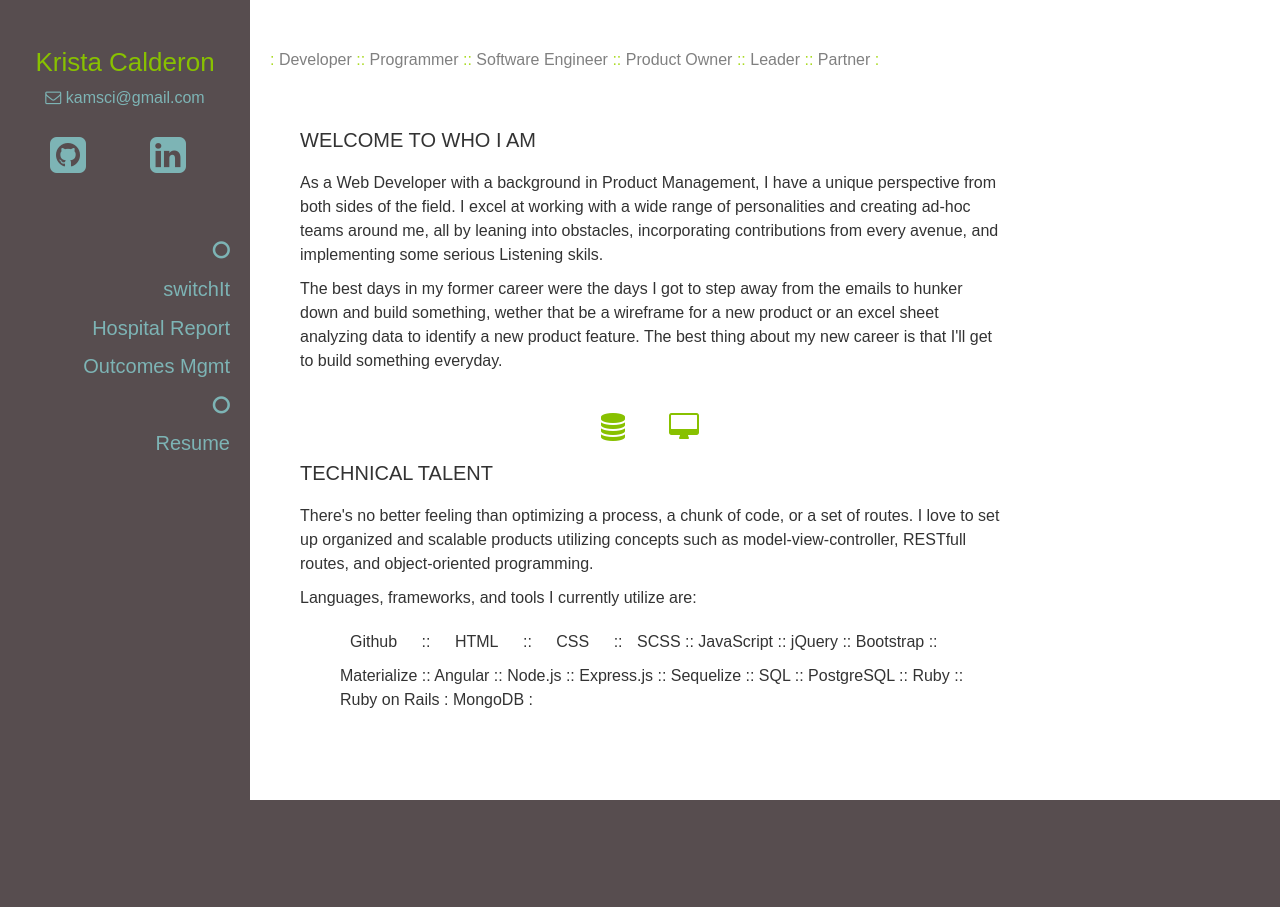
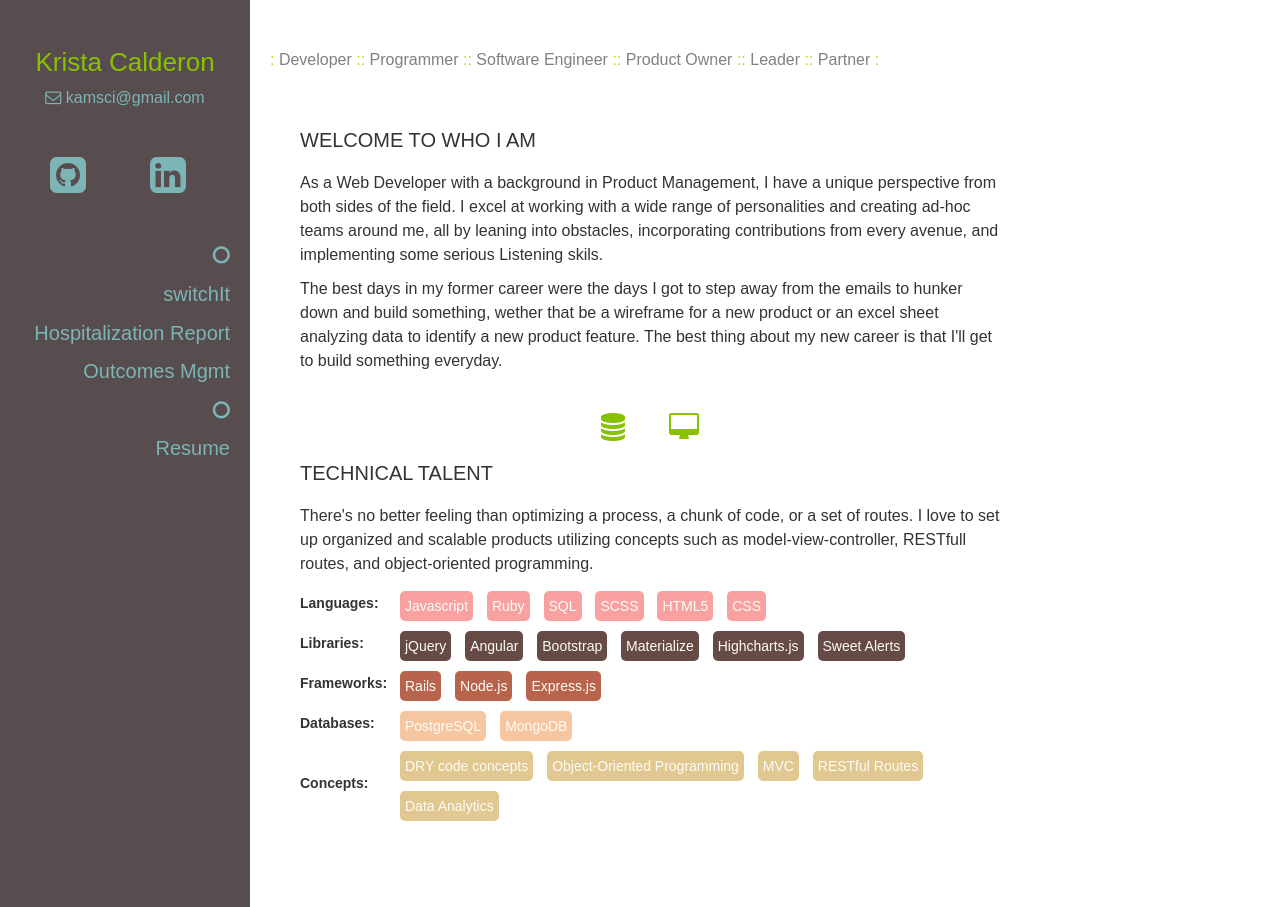
Before and after one commit to kamsci/angular-portfolio-self, a website: page index.html at #/contact in a window 1280 px wide. Before the commit the page ends 800 px from the top, so only its background shows below. Drawn offline with nearby package versions, Linux system fonts and the light colour scheme; some packages are replaced by stand-ins of ours; a web font is replaced by a local one.

Commit message:
updated project links locations

```diff
--- a/css/style.css
+++ b/css/style.css
@@ -68,14 +68,14 @@ body {
 }
 .list {
   text-align: right;
-  margin-top: 50px;
+  margin-top: 35px;
   font-size: 20px;
 }
 .list div {
   padding-top: 10px;
 }
 .contact {
-  margin-bottom: 25px;
+  margin-bottom: 45px;
   text-align: right;
   font-size: 16px;
   text-align: center;
@@ -143,12 +143,11 @@ body {
 .colon {
   color: #ABDB25;
 }
-.tech-list {
-  list-style: none;
-}
-.tech-list li {
+/*.tech-list {
   display: inline-block;
-  margin: 10px 10px;
+}*/
+.tech-label {
+  width: 100px;
 }
 .tech-icons {
   text-align: center;
@@ -200,7 +199,7 @@ body {
   line-height: 24px;
 }
 .sub-content {
-  margin: 45px 30px;
+  margin: 40px 30px;
   max-width: 700px;
 }
 .backlog {
@@ -231,6 +230,9 @@ body {
 }
 .concept {
   background-color: #E0C890;
+}
+.database {
+  background-color: #F6C6A0;
 }
 .image-box {
   background-color: #FFFBF5;
--- a/js/controllers.js
+++ b/js/controllers.js
@@ -9,7 +9,7 @@ appC.controller('SwitchCtrl', ['$scope', function($scope) {
 }]); // end SwitchCtrl
 
 appC.controller('HospCtrl', ['$scope', function($scope) {
-  $scope.hos = "Hospital Readmissions Report";
+  $scope.hos = "Hospitalization Report";
 }]) // end HospCtrl
 
 appC.controller('OutcomesCtrl', ['$scope', function($scope) {
--- a/views/main.html
+++ b/views/main.html
@@ -26,24 +26,65 @@
   <p class="paragraph">There's no better feeling than optimizing a process, a chunk of code, or a set of routes. I love to set up organized and scalable products utilizing concepts such as model-view-controller, RESTfull routes, and object-oriented programming.</p>
 
   <!-- Technologies -->
-  <p class="paragraph">Languages, frameworks, and tools I currently utilize are:</p>
-  <ul class="paragraph tech-list">
-    <li>Github</li>
-    <li>::</li>
-    <li>HTML</li>
-    <li>::</li>
-    <li>CSS</li>
-    <li>::</li>
-    SCSS   ::   JavaScript   :: jQuery   ::   Bootstrap   ::   Materialize   ::  Angular :: Node.js   ::   Express.js   ::   Sequelize   ::   SQL   ::   PostgreSQL   ::  Ruby   ::   Ruby on Rails   :   MongoDB   :
-  </ul>
+  <table tech-table>
+    <tbody>
+    <tr>
+      <td class="tech-label">
+        <label>Languages:</label>
+      </td>
+      <td>
+        <div class="tech lang">Javascript</div>
+        <div class="tech lang">Ruby</div>
+        <div class="tech lang">SQL</div>
+        <div class="tech lang">SCSS</div>
+        <div class="tech lang">HTML5</div>
+        <div class="tech lang">CSS</div>
+      </td>
+    </tr>
+    <tr>
+      <td class="tech-label">
+        <label>Libraries:</label>
+      </td>
+      <td>
+        <div class="tech lib">jQuery</div>
+        <div class="tech lib">Angular</div>
+        <div class="tech lib">Bootstrap</div>
+        <div class="tech lib">Materialize</div>
+        <div class="tech lib">Highcharts.js</div>
+        <div class="tech lib">Sweet Alerts</div>
+      </td>
+    </tr>
+    <tr>
+      <td class="tech-label">
+        <label>Frameworks:</label>
+      </td>
+      <td>
+        <div class="tech framewk">Rails</div>
+        <div class="tech framewk">Node.js</div>
+        <div class="tech framewk">Express.js</div>
+      </td>
+    </tr>
+    <tr>
+      <td class="tech-label">
+        <label>Databases:</label>
+      </td>
+      <td>
+        <div class="tech database">PostgreSQL</div>
+        <div class="tech database">MongoDB</div>
+      </td>
+    </tr>
+    <tr>
+      <td class="tech-label">
+        <label>Concepts:</label>
+      </td>
+      <td>
+        <div class="tech concept">DRY code concepts</div>
+        <div class="tech concept">Object-Oriented Programming</div>
+        <div class="tech concept">MVC</div>
+        <div class="tech concept">RESTful Routes</div>
+        <div class="tech concept">Data Analytics</div>
+      </td>
+    </tr>
+    </tbody>
+  </table>
 </div>
-
-<!-- <div class="contentSquares">
-  <ul class="squareList">
-   <li class="portfolio"><p>Picture here</p><a href="/#/switchIt"> switchIt</a></li>
-   <li class="professional"><a href="/#/hospital-report"> Hospital Report</a></li>
-   <li class="personal"><a href="/#/outcomes"> Outcomes Mgmt</a></li>
-  </ul>
-
-  <a class="btn btn-default" href="/#/about" role="button">Resume</a>
-</div> -->
--- a/views/navbar.html
+++ b/views/navbar.html
@@ -14,7 +14,7 @@
     <div class="list">
       <div><a href="#/" data-toggle="tooltip" data-placement="right" title="Home"><i class="fa fa-circle-o" aria-hidden="true"></i></a></div>
       <div><a class="menu" href="#/switchIt">switchIt</a></div>
-      <div><a class="menu" href="#/hospital-report">Hospital Report</a></div>
+      <div><a class="menu" href="#/hospital-report">Hospitalization Report</a></div>
       <div><a class="menu" href="#/outcomes" data-toggle="tooltip" data-placement="top" title="Outcomes">Outcomes Mgmt</a></div>
       <div><a href="#/" data-toggle="tooltip" data-placement="right" title="Home"><i class="fa fa-circle-o" aria-hidden="true"></i></a></div>
       <div><a class="menu" href="#/contact">Resume</a></div>
```
Also changed, not shown: views/contact.html (+1 -1 lines), views/hospitalReport.html (+8 -5 lines), views/outcomes.html (+6 -3 lines), views/switchIt.html (+5 -2 lines).
